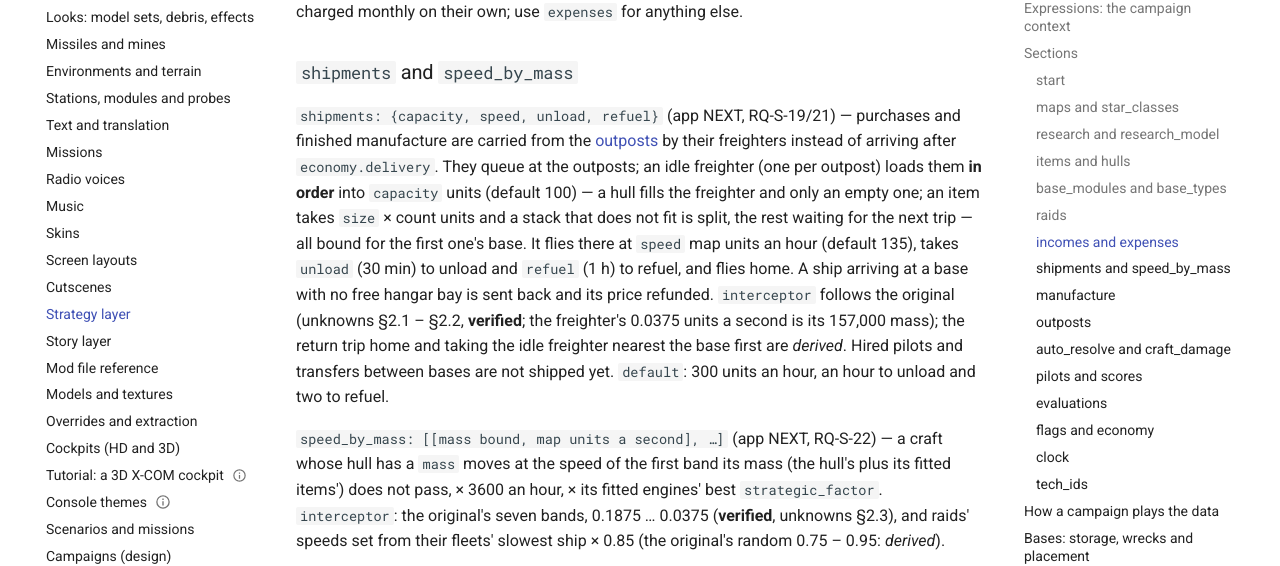
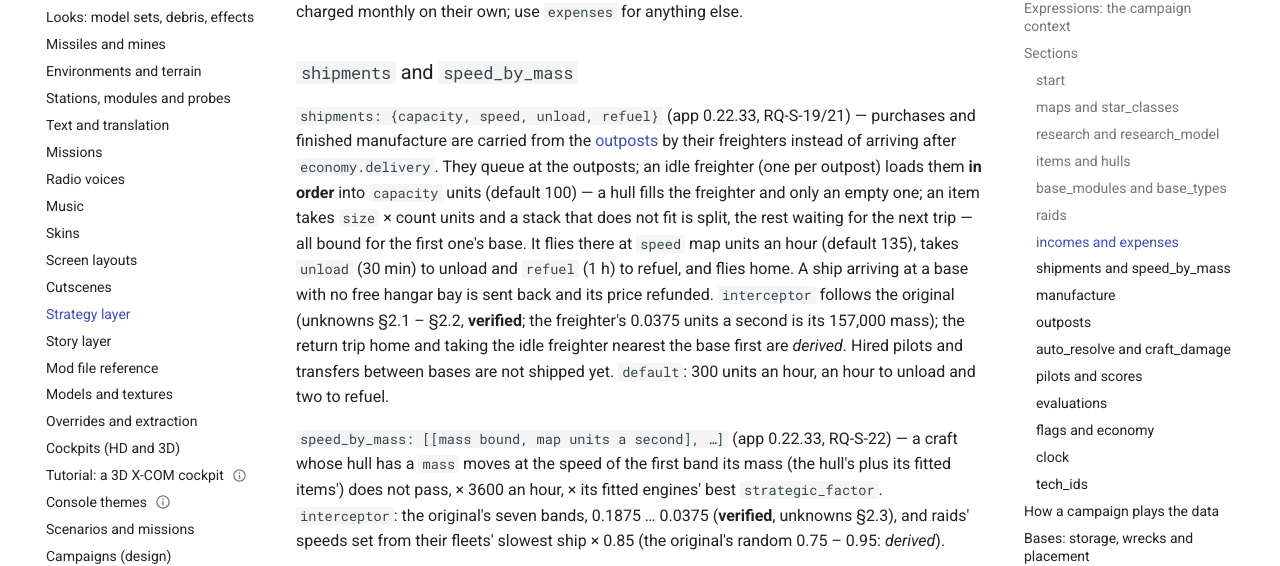
Before and after one commit to bbogovich/OpenInterceptor, an MkDocs documentation site: the page built from docs/modding/strategy.md, in a window 1280 px wide and 900 px high, scrolled down 16305 px. Shown: the part 154-720 px from the top of the window. Built offline with MkDocs 1.6.1 and Material for MkDocs 9.7.7, drawn with Linux system fonts in a browser that asks for light colours.

Commit message:
Docs: app 0.22.33
Co-Authored-By: Claude Opus 5.5 <noreply@anthropic.com>

```diff
--- a/docs/modding/strategy.md
+++ b/docs/modding/strategy.md
@@ -387,7 +387,7 @@ Module `maintenance`, hull `upkeep` and pilot `salary` are charged monthly on th
 
 ### `shipments` and `speed_by_mass`
 
-`shipments: {capacity, speed, unload, refuel}` (app NEXT, RQ-S-19/21) — purchases and finished
+`shipments: {capacity, speed, unload, refuel}` (app 0.22.33, RQ-S-19/21) — purchases and finished
 manufacture are carried from the [outposts](#outposts) by their freighters instead of arriving
 after `economy.delivery`. They queue at the outposts; an idle freighter (one per outpost) loads
 them **in order** into `capacity` units (default 100) — a hull fills the freighter and only an
@@ -400,7 +400,7 @@ refunded. `interceptor` follows the original (unknowns §2.1 – §2.2, **verifi
 nearest the base first are *derived*. Hired pilots and transfers between bases are not shipped
 yet. `default`: 300 units an hour, an hour to unload and two to refuel.
 
-`speed_by_mass: [[mass bound, map units a second], …]` (app NEXT, RQ-S-22) — a craft whose hull
+`speed_by_mass: [[mass bound, map units a second], …]` (app 0.22.33, RQ-S-22) — a craft whose hull
 has a `mass` moves at the speed of the first band its mass (the hull's plus its fitted items')
 does not pass, × 3600 an hour, × its fitted engines' best `strategic_factor`. `interceptor`: the
 original's seven bands, 0.1875 … 0.0375 (**verified**, unknowns §2.3), and raids' speeds set from
```
Also changed, not shown: docs/implementation/architecture/campaign.md (+1 -1 lines), docs/implementation/status.md (+1 -1 lines).
